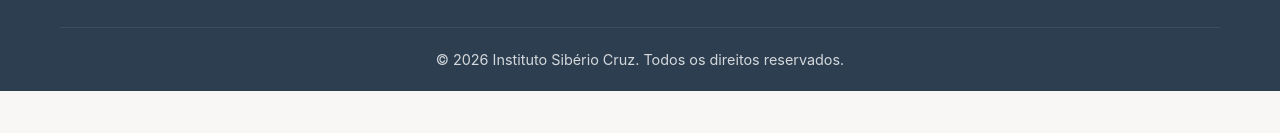
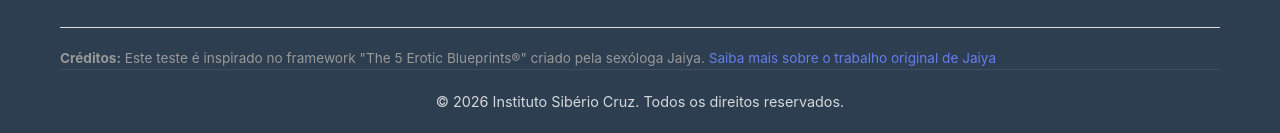
Before and after one commit to Siberiocruz/5-linguagens-eroticas, a website: page teste/index.html in a window 1280 px wide. Shown: the part 8560-8693 px from the top of the page. Before the commit the page ends 8651 px from the top, so only its background shows below. Drawn offline with Linux system fonts and the light colour scheme.

Commit message:
✅ Adicionar atribuição a Jaiya - The 5 Erotic Blueprints®

```diff
--- a/teste/index.html
+++ b/teste/index.html
@@ -438,6 +438,12 @@
                     <p>Sibério Cruz - Psicanalista e Terapeuta Tântrico especializado em Sexualidade Humana</p>
                 </div>
             </div>
+            <div class="footer-credits">
+                <p style="font-size: 0.85em; color: #999; margin-top: 20px; padding-top: 20px; border-top: 1px solid #ddd;">
+                    <strong>Créditos:</strong> Este teste é inspirado no framework "The 5 Erotic Blueprints®" criado pela sexóloga Jaiya.
+                    <a href="https://missjaiya.com/" target="_blank" style="color: #667eea; text-decoration: none;">Saiba mais sobre o trabalho original de Jaiya</a>
+                </p>
+            </div>
             <div class="footer-bottom">
                 <p>&copy; 2026 Instituto Sibério Cruz. Todos os direitos reservados.</p>
             </div>
```
